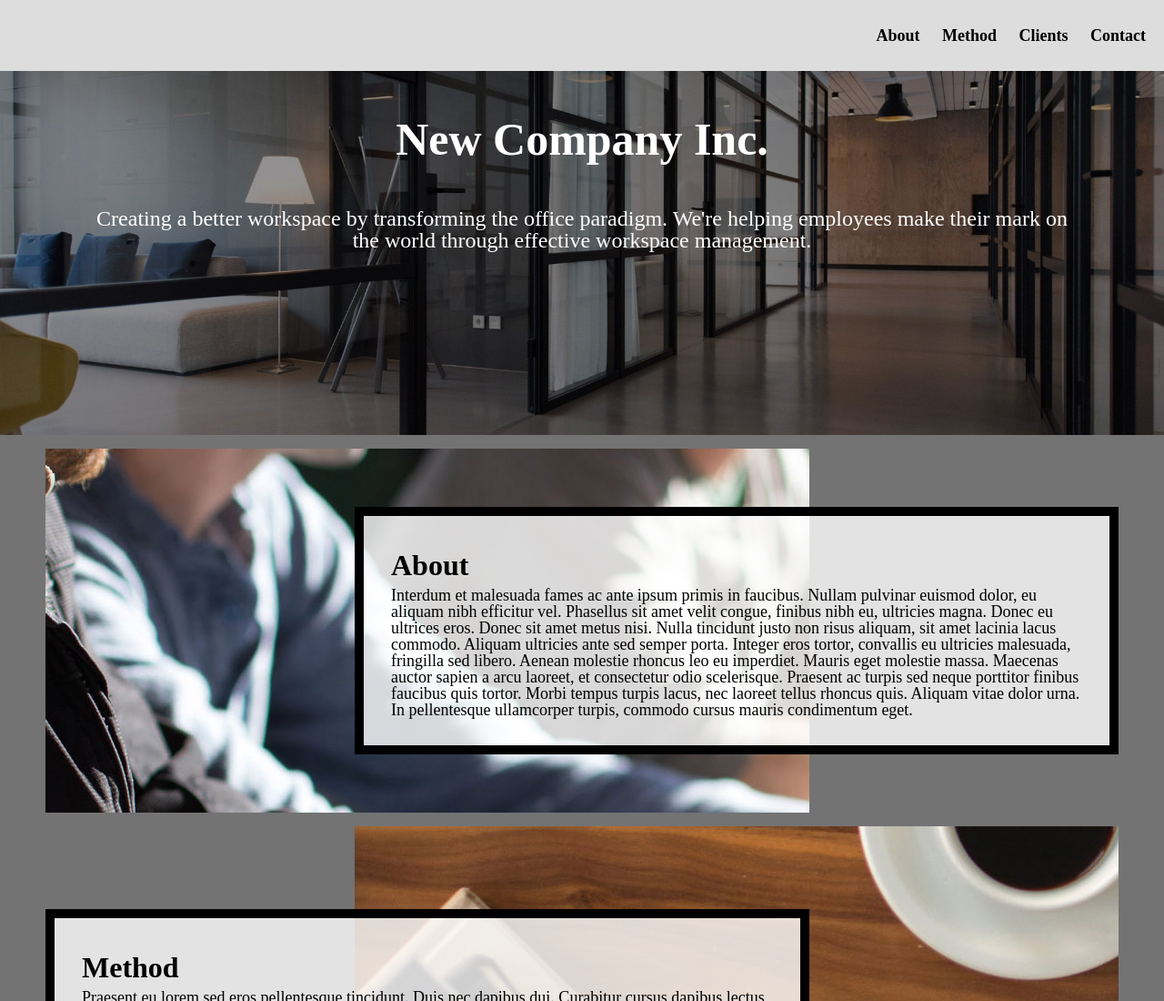
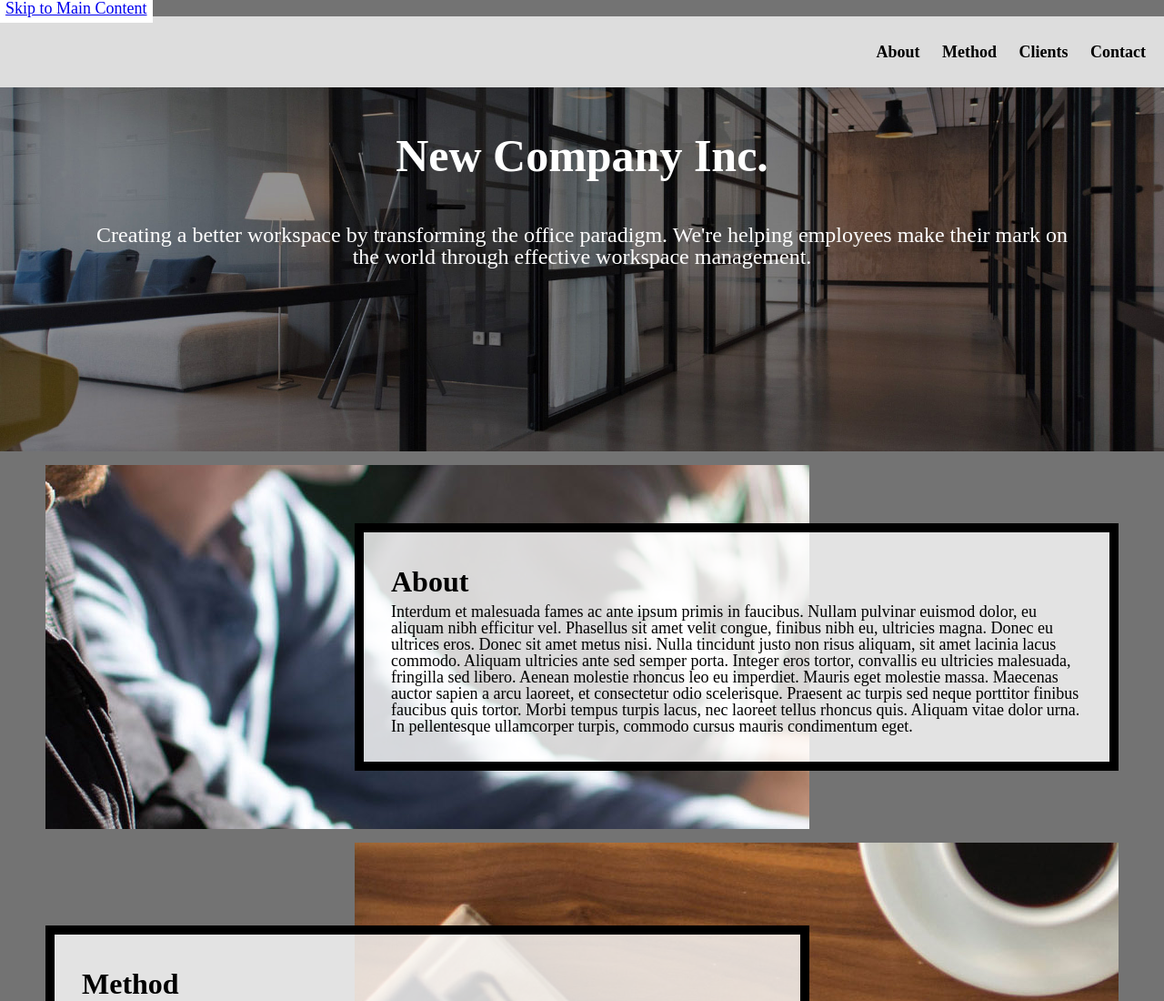
Before and after one commit to KathyLLL/homework5-2021, a plain HTML site: page index.html in a window 1280 px wide. Shown: the top 1100 px of the page at 91% size. Drawn offline with Linux system fonts and the light colour scheme.

Commit message:
Update style.css

```diff
--- a/css/style.css
+++ b/css/style.css
@@ -78,8 +78,6 @@ nav a:hover{
   -webkit-transition: top 1s ease-out;
   transition: top 1s ease-out;
   z-index: 1;
-  position: absolute;
-  top: -40px;
   /* Requirement 3a code here*/
 
 }
```
